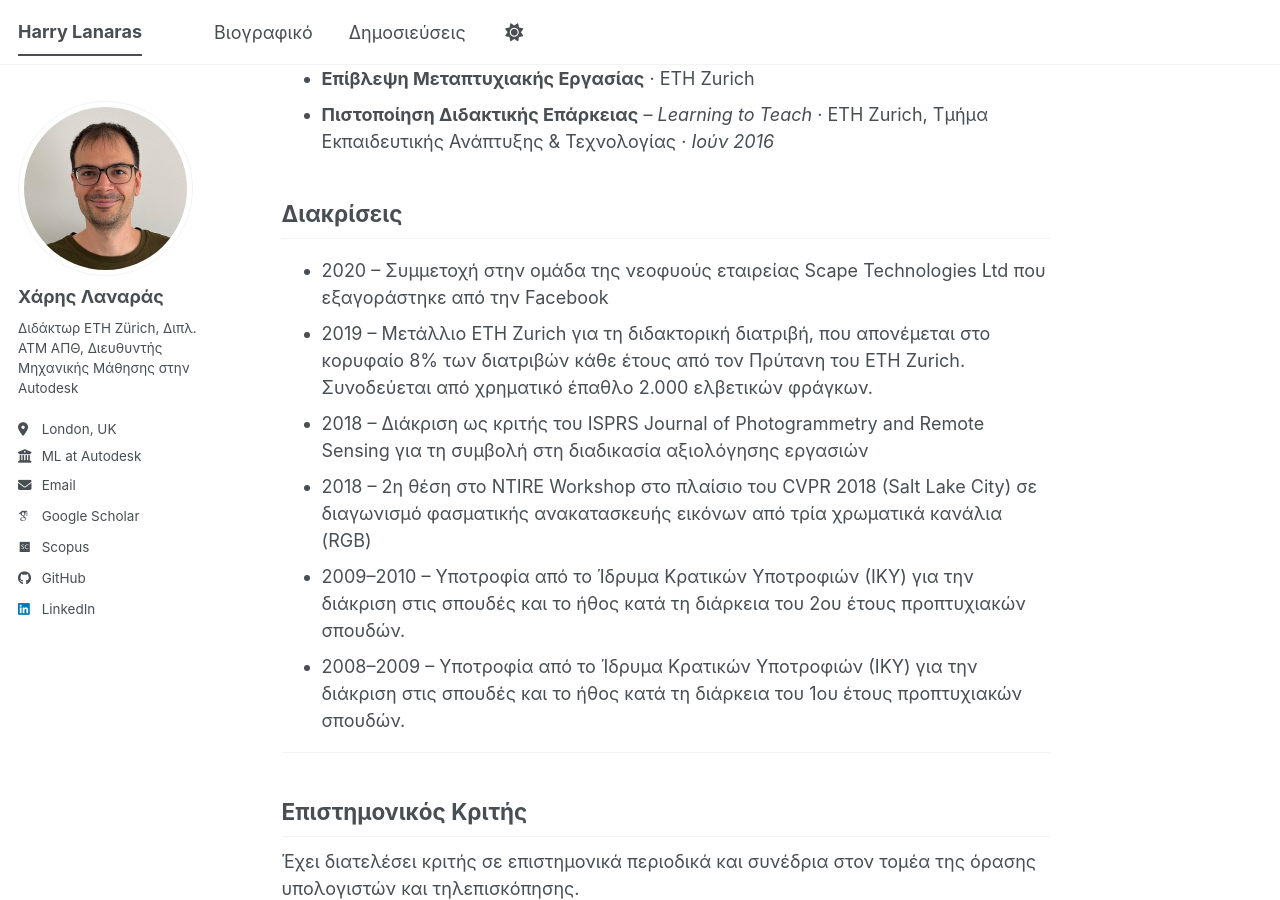
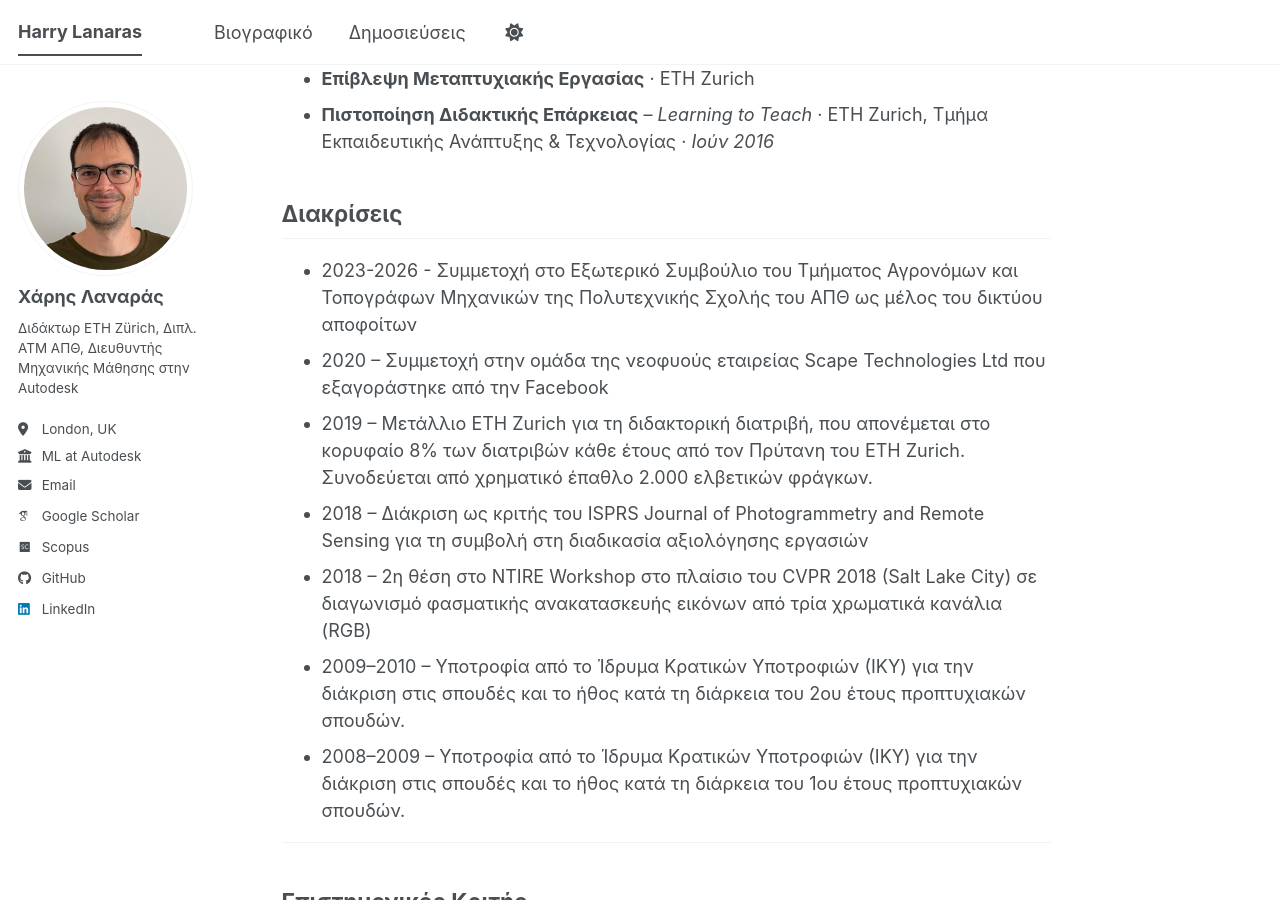
Before and after one commit to lanha/lanha.github.io, a Jekyll site: the page built from _pages/about.md, in a window 1280 px wide and 900 px high, scrolled down 2720 px. Built offline with Jekyll 4.4.1, drawn with Linux system fonts in a browser that asks for light colours; some web fonts are replaced; a script bundle is joined from its source files by our own code; library files that are not in the unit come from our copies.

Commit message:
eks symv

```diff
--- a/_pages/about.md
+++ b/_pages/about.md
@@ -84,6 +84,7 @@ redirect_from:
 
 ## Διακρίσεις
 
+- 2023-2026 - Συμμετοχή στο Εξωτερικό Συμβούλιο του Τμήματος Αγρονόμων και Τοπογράφων Μηχανικών της Πολυτεχνικής Σχολής του ΑΠΘ ως μέλος του δικτύου αποφοίτων
 - 2020 – Συμμετοχή στην ομάδα της νεοφυούς εταιρείας Scape Technologies Ltd που εξαγοράστηκε από την Facebook
 - 2019 – Μετάλλιο ETH Zurich για τη διδακτορική διατριβή, που απονέμεται στο κορυφαίο 8% των διατριβών κάθε έτους από τον Πρύτανη του ETH Zurich. Συνοδεύεται από χρηματικό έπαθλο 2.000 ελβετικών φράγκων.
 - 2018 – Διάκριση ως κριτής του ISPRS Journal of Photogrammetry and Remote Sensing για τη συμβολή στη διαδικασία αξιολόγησης εργασιών
```
